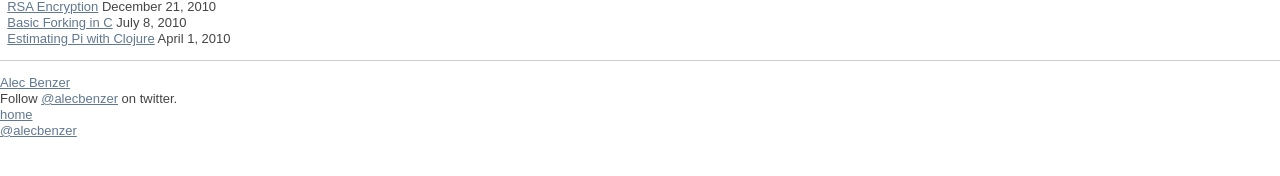
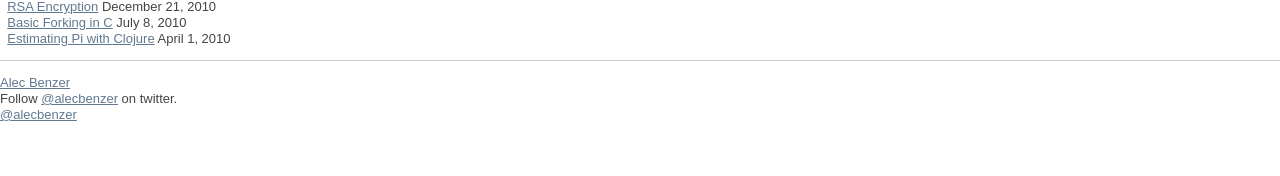
Before and after one commit to AlecBenzer/alecbenzer.github.com, a Jekyll site: the page built from index.md, in a window 1280 px wide. Shown: the part 285-461 px from the top of the page. Built offline with Jekyll 4.4.1, drawn with Linux system fonts in a browser that asks for light colours; some web fonts are replaced.

Commit message:
bio only has twitter

```diff
--- a/_includes/bio.html
+++ b/_includes/bio.html
@@ -10,6 +10,5 @@
   </p>
 </div>-->
 <p id="info">
-<a href="/">home</a><br />
 <a href="http://twitter.com/alecbenzer">@alecbenzer</a><br />
 </p>
```
